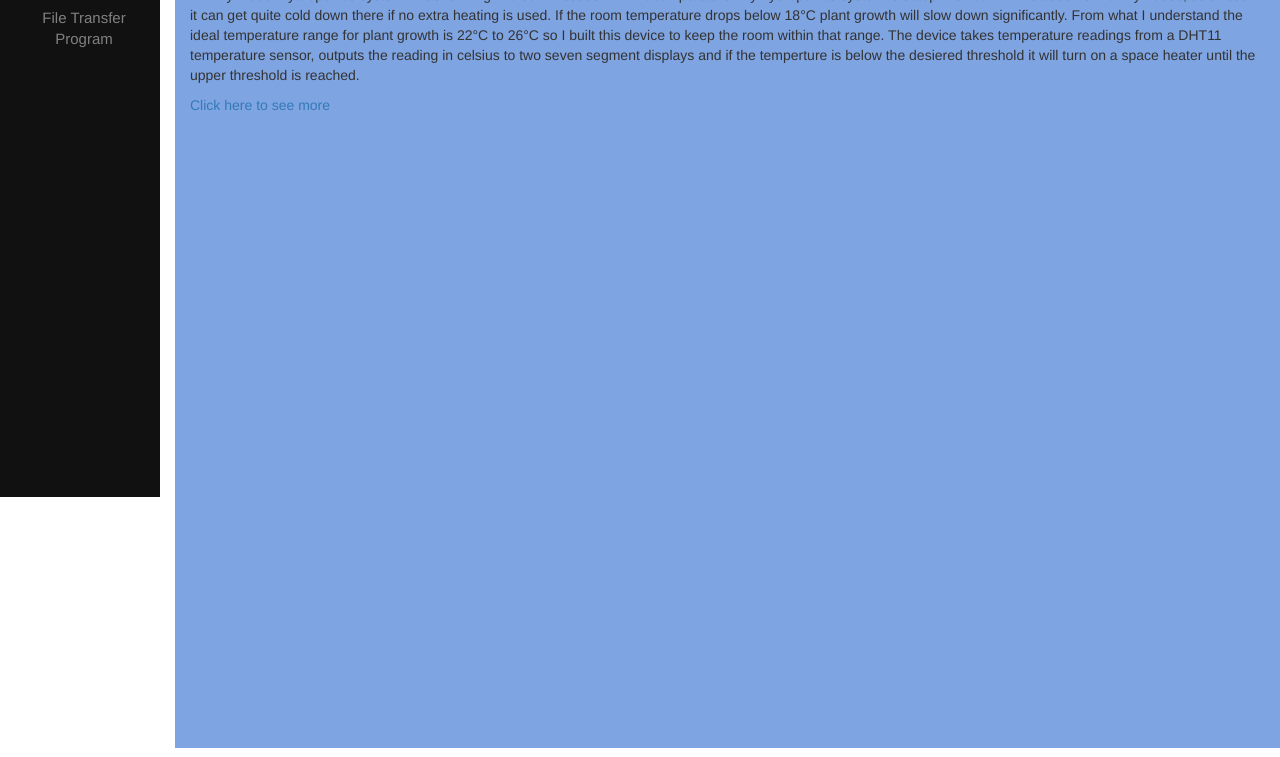
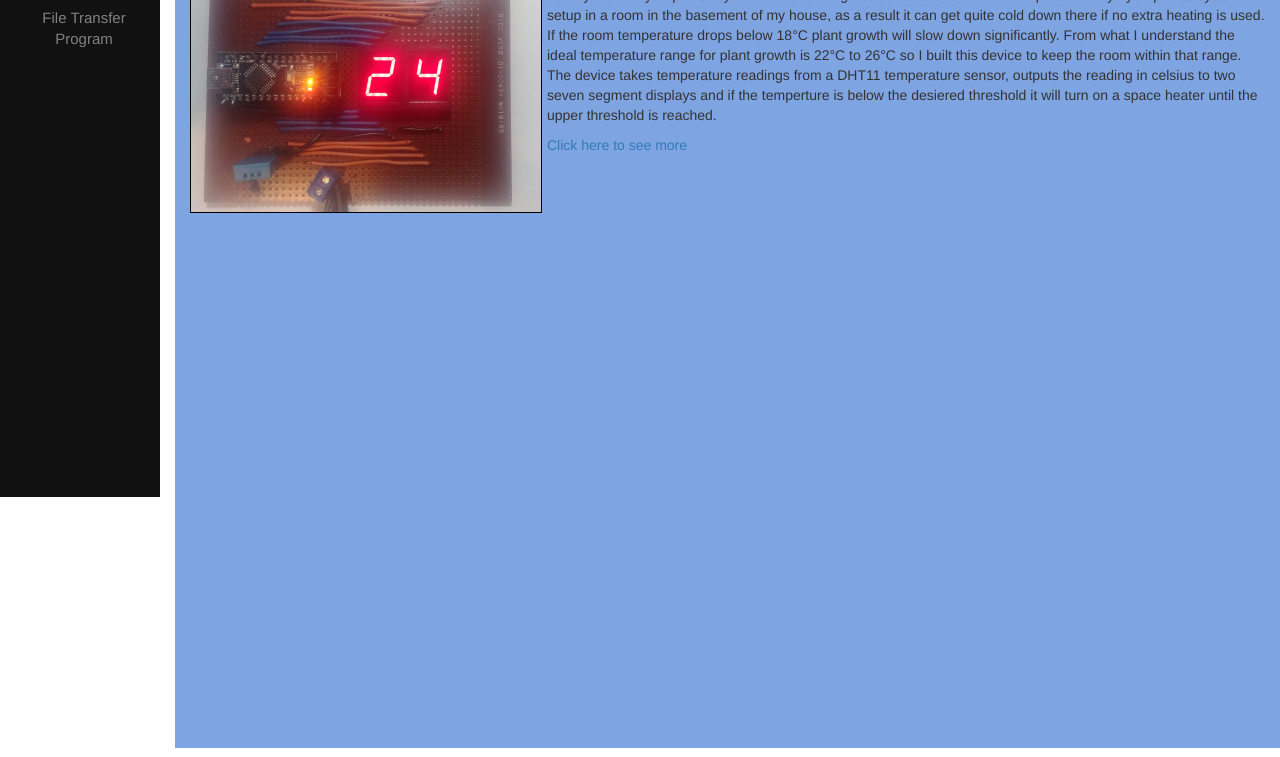
Before and after one commit to Colin-L/Resume-Website, a plain HTML site: page portfolio.html in a window 1280 px wide. Shown: the part 303-1060 px from the top of the page. Drawn offline with nearby package versions, Linux system fonts and the light colour scheme.

Commit message:
Resized room heater img

```diff
--- a/portfolio.html
+++ b/portfolio.html
@@ -93,7 +93,7 @@ window.onload = function() {
       <!-- New Project atricle -->
       <article class="container-fluid">
           <div id="PROJECT-ID">
-              <img src="images/PROJECT-THUMBNAIL.png" alt="THUMBNAIL-ALT-TEXT " class="img-fluid">
+              <img src="images/room-heater.png" alt="Automatic Room Heater Circuit " class="img-fluid">
               <h2>Automatic Room Heater</h2>
               <div class="project-text-area">
                 <p>For my indoor hydroponics system I was running into some issues with the temperature. My hydroponics system is setup in a room in the basement of my house, as a result it can get quite cold down there if no extra heating is used. If the room temperature drops below 18°C plant growth will slow down significantly. From what I understand the ideal temperature range for plant growth is 22°C to 26°C so I built this device to keep the room within that range. The device takes temperature readings from a DHT11 temperature sensor, outputs the reading in celsius to two seven segment displays and if the temperture is below the desiered threshold it will turn on a space heater until the upper threshold is reached.  </p>
```
Also changed, not shown: images/room-heater.png (added).
